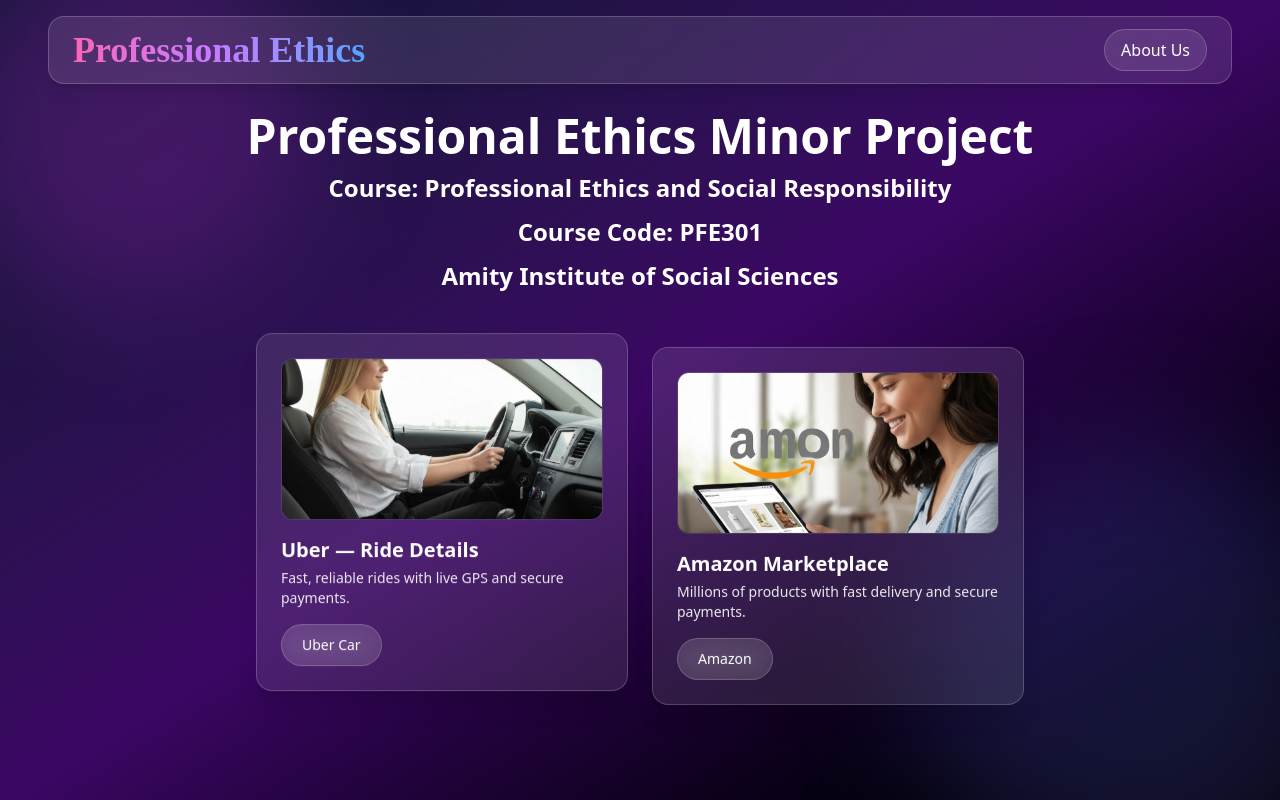
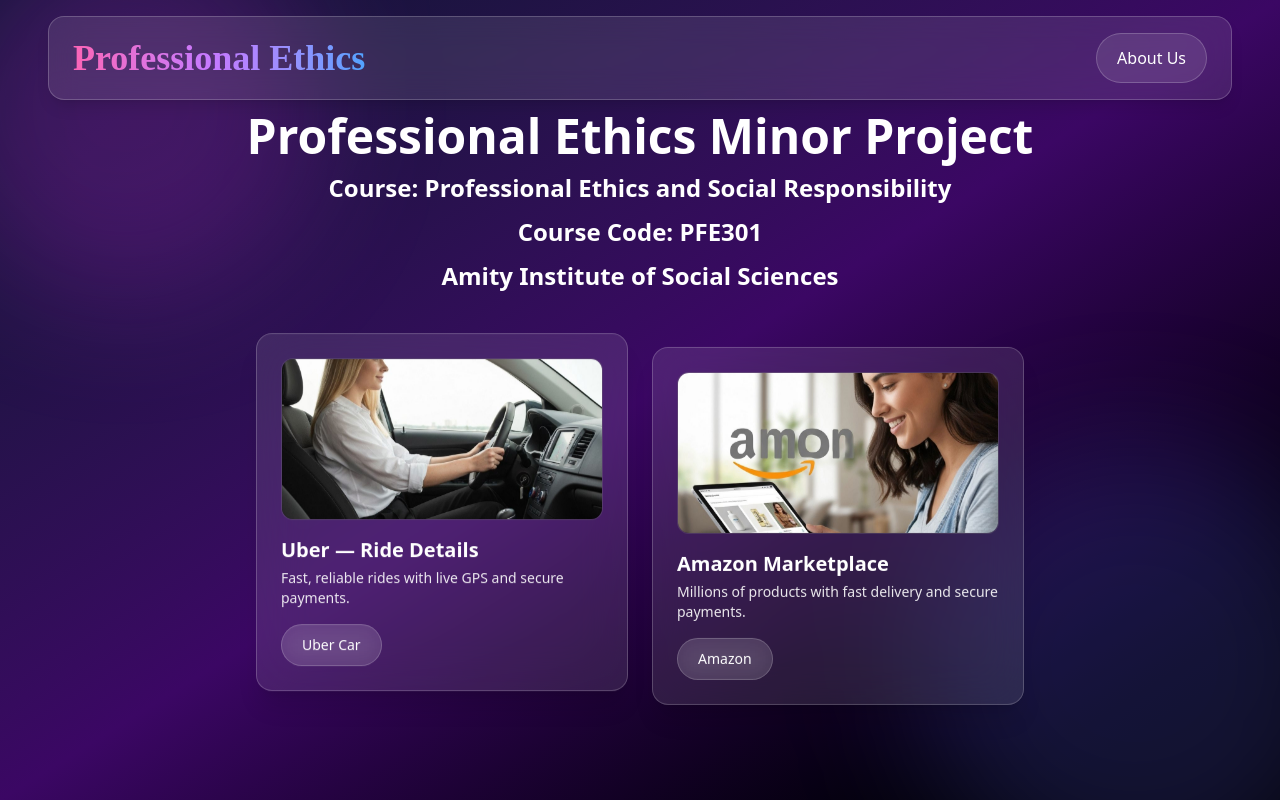
Before and after one commit to AnuragSharma2005/Sanvi-Project, a React (Vite) app: page / in a window 1280 px wide. Built offline with nearby package versions, Linux system fonts and the light colour scheme.

Commit message:
Update height of navbar

```diff
--- a/src/Component/Navbar.jsx
+++ b/src/Component/Navbar.jsx
@@ -14,7 +14,7 @@
       className="fixed top-4 left-0 right-0 z-50
                  flex items-center justify-between
                  mx-4 sm:mx-8 md:mx-12
-                 px-3 sm:px-6 py-2 sm:py-3
+                 px-4 sm:px-6 py-3 sm:py-4
                  rounded-2xl border border-white/20
                  bg-white/10 backdrop-blur-lg shadow-lg"
     >
@@ -36,9 +36,9 @@
         whileHover={{ scale: 1.05 }}
         whileTap={{ scale: 0.95 }}
         onClick={() => navigate("/About")}
-        className="px-3 sm:px-4 py-1 sm:py-2
+        className="px-4 sm:px-5 py-2 sm:py-3
                    rounded-full border border-white/20
-                   bg-white/10 text-xs sm:text-sm md:text-base
+                   bg-white/10 text-sm sm:text-base
                    text-white font-medium
                    hover:bg-white/20 transition-all cursor-pointer"
       >
```
